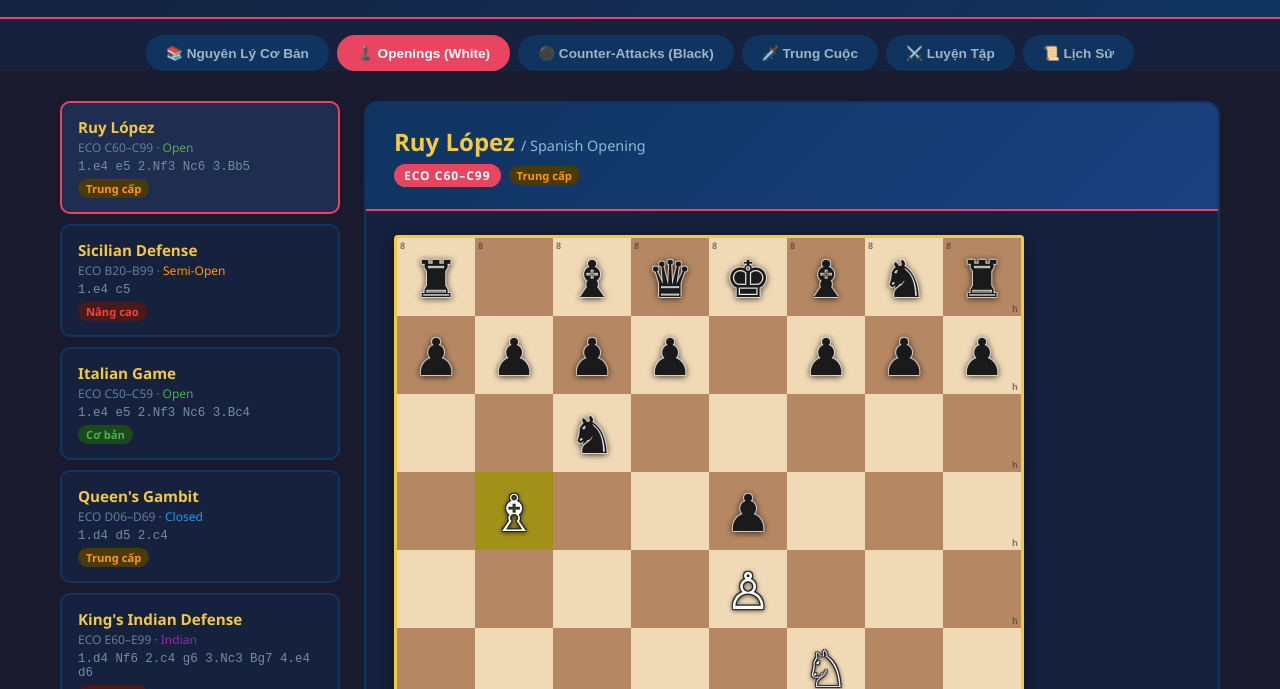
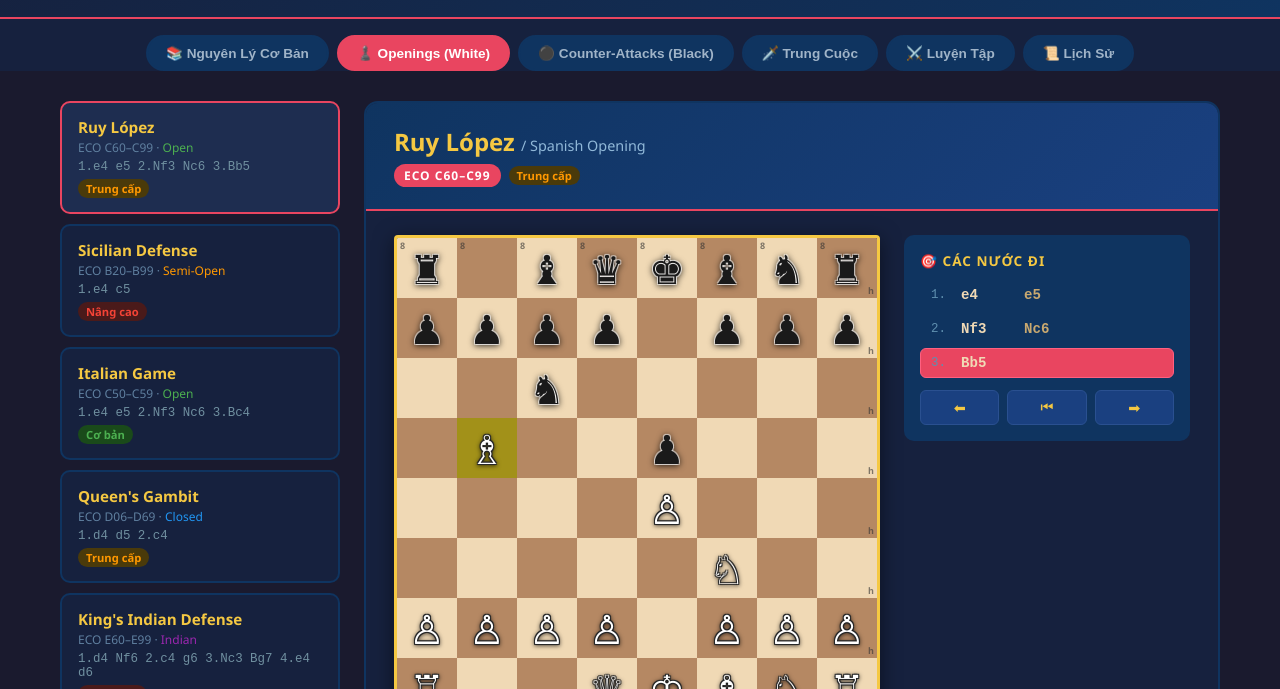
Before and after one commit to danhbui8/Chess, a website: page chess-backend/public/index.html in a window 1280 px wide. Both pictures are taken after a click on the button "♟️ Openings (White)". Shown: the part 95-784 px from the top of the page. Drawn offline with Linux system fonts and the light colour scheme.

Commit message:
Fix comment box: show on load, smaller board for side-by-side layout

```diff
--- a/chess-backend/public/index.html
+++ b/chess-backend/public/index.html
@@ -19,13 +19,13 @@
 .tab-btn:hover{border-color:#f5c842;color:#f5c842;}
 .tab-btn.active{background:#e94560;border-color:#e94560;color:#fff;}
 .tab-content{display:none;}.tab-content.active{display:block;}
-.board{display:grid;grid-template-columns:repeat(8,78px);grid-template-rows:repeat(8,78px);border:3px solid #f5c842;border-radius:4px;overflow:hidden;box-shadow:0 4px 20px rgba(0,0,0,.5);}
-.cell{width:78px;height:78px;display:flex;align-items:center;justify-content:center;font-size:51px;cursor:default;position:relative;}
+.board{display:grid;grid-template-columns:repeat(8,60px);grid-template-rows:repeat(8,60px);border:3px solid #f5c842;border-radius:4px;overflow:hidden;box-shadow:0 4px 20px rgba(0,0,0,.5);}
+.cell{width:60px;height:60px;display:flex;align-items:center;justify-content:center;font-size:40px;cursor:default;position:relative;}
 .cell.light{background:#f0d9b5;}.cell.dark{background:#b58863;}.cell.hl{background:rgba(255,220,0,.6)!important;}
 .coord{position:absolute;font-size:9px;font-weight:700;opacity:.6;color:#333;}
 .coord-f{bottom:1px;right:3px;}.coord-r{top:1px;left:3px;}
 .board-labels{display:flex;}
-.board-label{width:78px;text-align:center;font-size:11px;color:#7090a0;}
+.board-label{width:60px;text-align:center;font-size:11px;color:#7090a0;}
 .pw{color:#fff;text-shadow:0 0 2px #000,1px 1px 0 #333,-1px -1px 0 #333,1px -1px 0 #333,-1px 1px 0 #333;filter:drop-shadow(0 1px 2px rgba(0,0,0,.6));}
 .pb{color:#1a1a1a;text-shadow:1px 1px 0 rgba(255,255,255,.5),-1px -1px 0 rgba(255,255,255,.5),1px -1px 0 rgba(255,255,255,.5),-1px 1px 0 rgba(255,255,255,.5);filter:drop-shadow(0 1px 3px rgba(0,0,0,.8));}
 .main{display:flex;max-width:1200px;margin:0 auto;padding:30px 20px;}
```
Also changed, not shown: chess_openings.html (+3 -3 lines).
